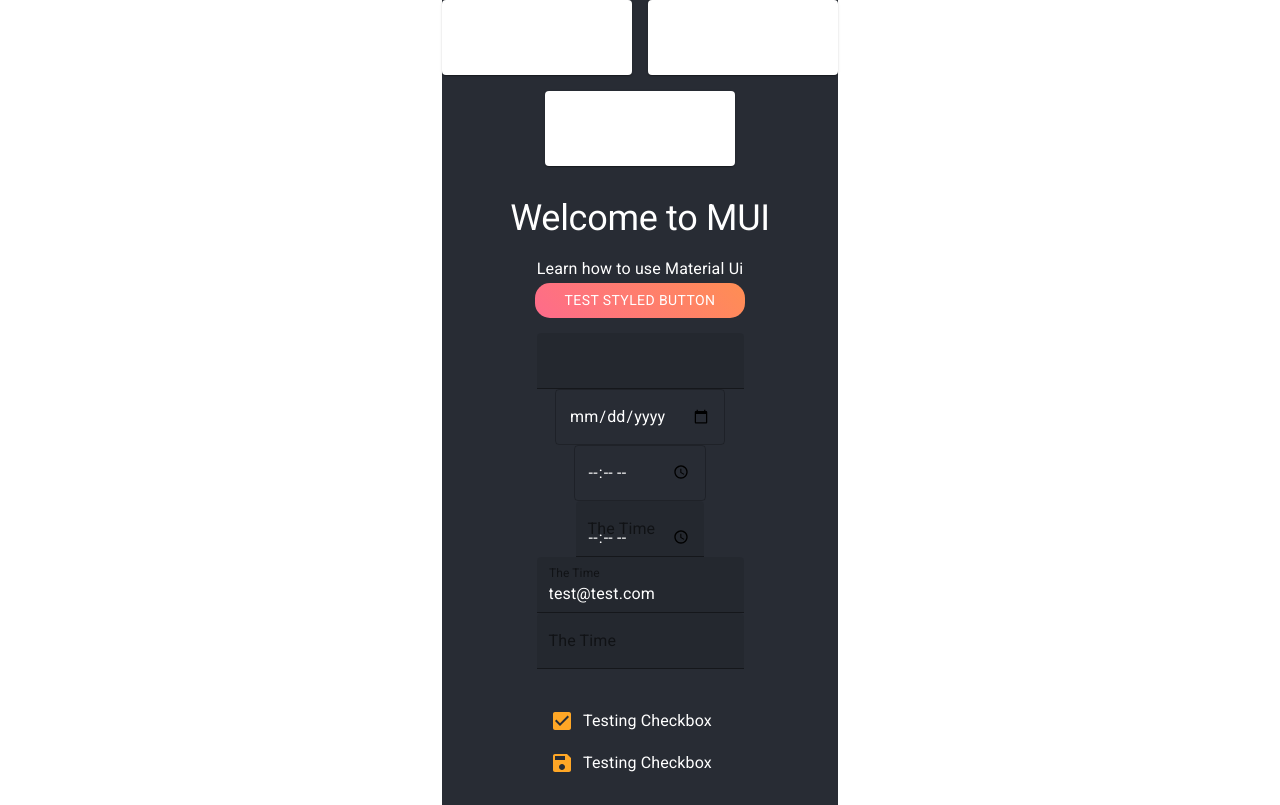
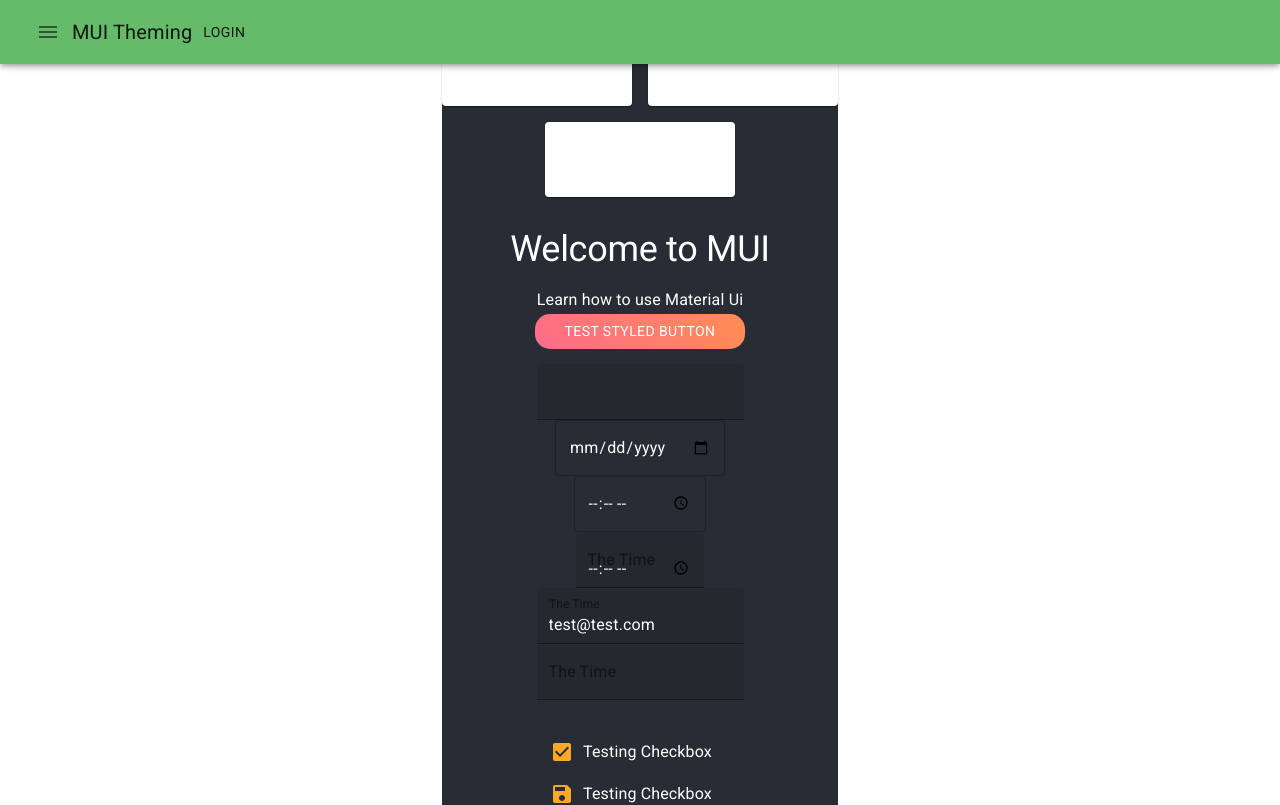
Before and after one commit to Annie-Huang/material-ui-react-tutorial, a React (Create React App) app: page / in a window 1280 px wide. Shown: the top 805 px of the page. Built offline with nearby package versions, Linux system fonts and the light colour scheme.

Commit message:
Create a <AppBar> component that wraps a <Toolbar> component, which has a <IconButton>

```diff
--- a/src/App.js
+++ b/src/App.js
@@ -14,6 +14,11 @@
 import Container from '@material-ui/core/Container';
 import Paper from '@material-ui/core/Paper';
 import Grid from '@material-ui/core/Grid';
+
+import AppBar from '@material-ui/core/AppBar';
+import Toolbar from '@material-ui/core/Toolbar';
+import IconButton from '@material-ui/core/IconButton';
+import MenuIcon from '@material-ui/icons/Menu';
 
 const useStyles = makeStyles({
   root: {
@@ -93,6 +98,21 @@
       <Container maxWidth="xs">
         <div className="App">
           <header className="App-header">
+            <AppBar>
+              <Toolbar>
+                <IconButton>
+                  <MenuIcon />
+                </IconButton>
+                <Typography variant="h6">
+                  MUI Theming
+                </Typography>
+                <Button>
+                  Login
+                </Button>
+              </Toolbar>
+            </AppBar>
+
+            <br/>
             <Grid container spacing={2} justify="center">
               <Grid item xs={3} sm={6}>
                 <Paper style={{height: 75, width:'100%', }}></Paper>
```
Also changed, not shown: Note.txt.
